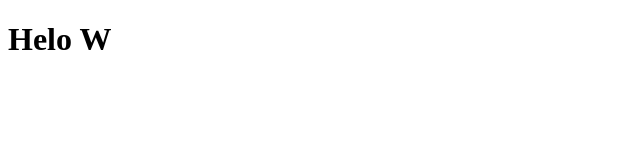
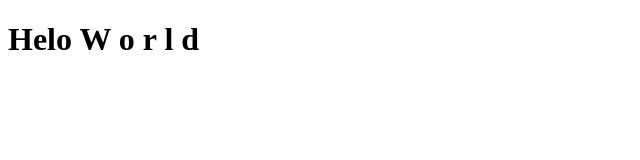
Before and after one commit to Myskat/git-tren-repo, a plain HTML site: page index.html in a window 1280 px wide. Shown: the whole page, without its empty margins (0-640 px from the left). Drawn offline with Linux system fonts and the light colour scheme.

Commit message:
b ущё

```diff
--- a/index.html
+++ b/index.html
@@ -6,6 +6,6 @@
     <title>Document</title>
 </head>
 <body>
-    <h1>Helo W  </h1>
+    <h1>Helo W o r l d </h1>
 </body>
 </html>
```
